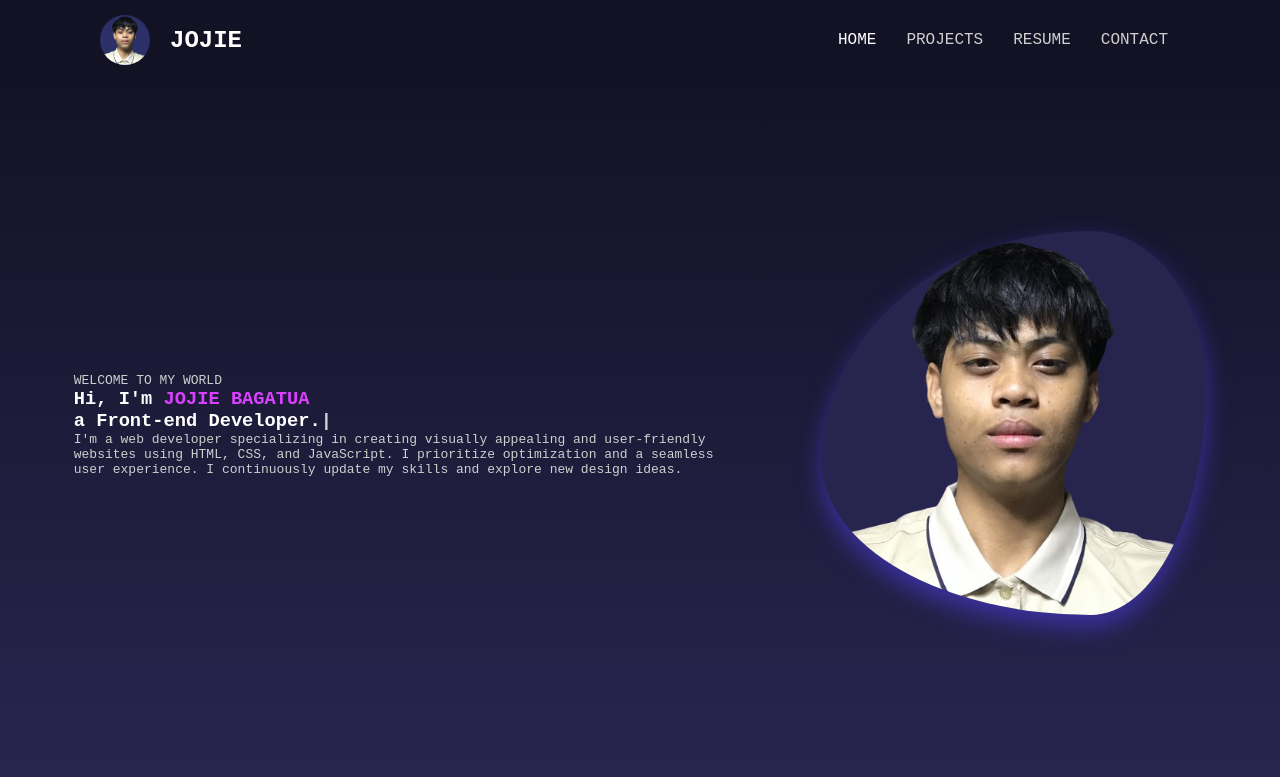
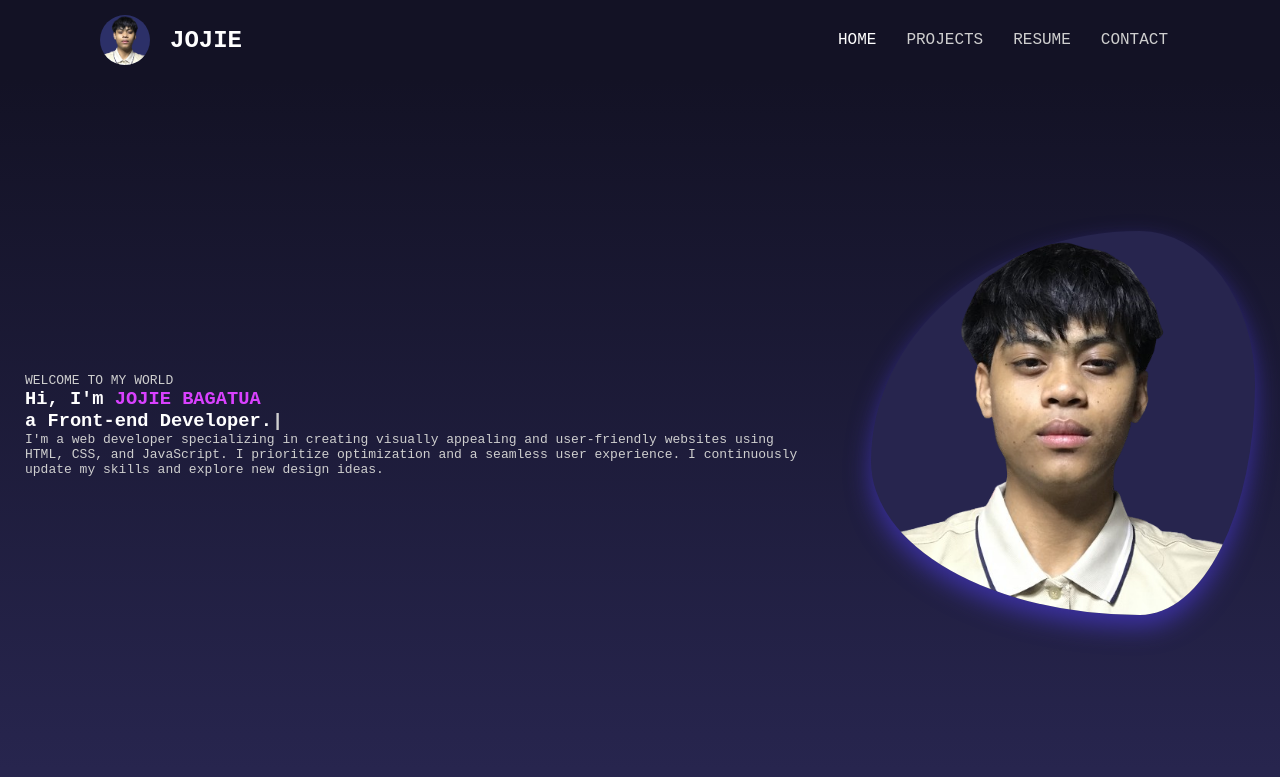
Before and after one commit to Jojie16/Portfolio-v2, a plain HTML site: page Portfolio v3/index.html in a window 1280 px wide. Shown: the top 777 px of the page. Drawn offline with Linux system fonts and the light colour scheme; a web font is replaced by a local one.

Commit message:
Removed BR tag

```diff
--- a/Portfolio v3/index.html
+++ b/Portfolio v3/index.html
@@ -55,7 +55,7 @@
             <aside class="left">
                 <p>WELCOME TO MY WORLD</p>
                     <h1>Hi, I'm <span class="myName">JOJIE BAGATUA</span><br>a Front-end Developer.<span class="blinking">|</span></h1>
-                    <p>I'm a web developer specializing in creating visually appealing and user-friendly <br> websites using HTML, CSS, and JavaScript. I prioritize optimization and a seamless <br> user experience. I continuously update my skills and explore new design ideas.</p>
+                    <p>I'm a web developer specializing in creating visually appealing and user-friendly websites using HTML, CSS, and JavaScript. I prioritize optimization and a seamless user experience. I continuously update my skills and explore new design ideas.</p>
 
             </aside>
 
```
